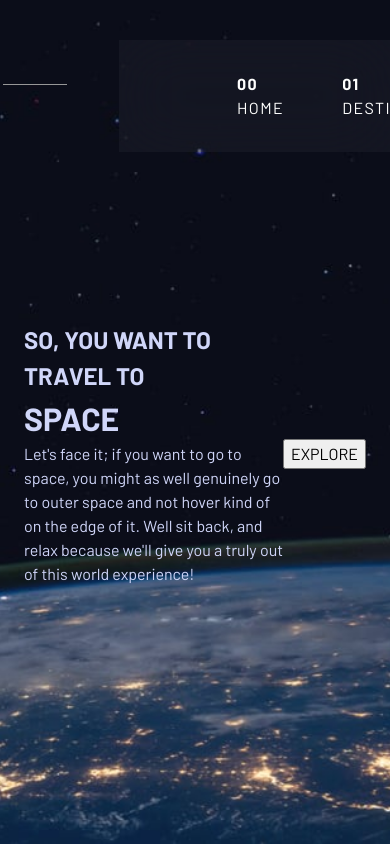
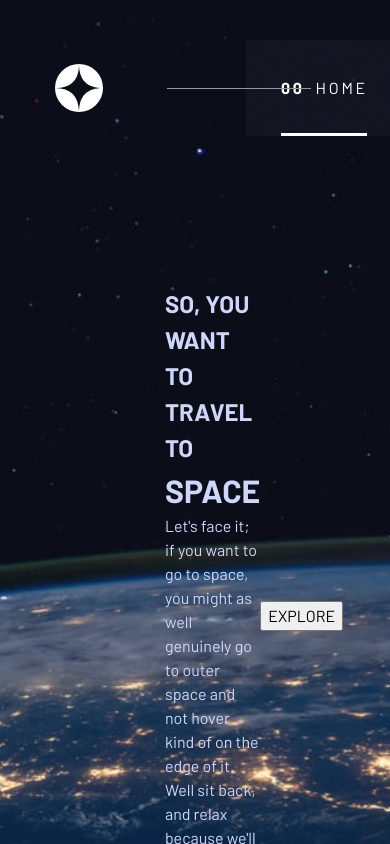
Before and after one commit to hayrapetyandavit/Space-Tourism, a React (Vite) app: page / in a window 390 px wide. Built offline with nearby package versions, Linux system fonts and the light colour scheme; a web font is replaced by a local one.

Commit message:
add header tablet styles

```diff
--- a/src/components/Header/index.tsx
+++ b/src/components/Header/index.tsx
@@ -1,9 +1,12 @@
-import React from "react";
+import React, { useState } from "react";
+import { Link } from "react-router-dom";
 import logo from "/assets/shared/logo.svg";
+
 import classes from "./styles.module.scss";
-import { Link } from "react-router-dom";
 
 const Header: React.FC = () => {
+  const [isLinkActive, setIsLinkActive] = useState<Boolean>(false);
+
   return (
     <header className={classes.header}>
       <div>
@@ -17,22 +20,23 @@ const Header: React.FC = () => {
         <ul className={classes.linksList}>
           <li>
             <Link className={classes.link} to="/">
-              <span className={classes.linkIndex}>00</span> HOME
+              <span className={classes.linkIndex}>00</span> home
+              <div className={classes.activeLink}></div>
             </Link>
           </li>
           <li>
             <Link className={classes.link} to="/destination">
-              <span className={classes.linkIndex}>01</span> DESTINATION
+              <span className={classes.linkIndex}>01</span> destination
             </Link>
           </li>
           <li>
             <Link className={classes.link} to="/crew">
-              <span className={classes.linkIndex}>02</span> CREW
+              <span className={classes.linkIndex}>02</span> crew
             </Link>
           </li>
           <li>
             <Link className={classes.link} to="/technology">
-              <span className={classes.linkIndex}>03</span> TECHNOLOGY
+              <span className={classes.linkIndex}>03</span> technology
             </Link>
           </li>
         </ul>
--- a/src/components/Header/styles.module.scss
+++ b/src/components/Header/styles.module.scss
@@ -3,54 +3,84 @@
   width: 100%;
   justify-content: space-between;
   align-items: center;
-  padding: 40px 0 0 55px;
+  margin: 40px 0 0 55px;
   display: flex;
   background: transparent;
   z-index: 3;
-}
-
   .headerHr {
-  display: inline-block;
+    // display: inline-block;
     border: none;
     border-top: solid 1px #979797;
     margin: 0;
     flex-grow: 1;
     margin-left: 64px;
   }
+}
 
 .navigationMenu {
+  width: 51vw;
+  max-height: 96px;
   display: flex;
+  justify-content: center;
   align-items: center;
-  background-color: hsla(0, 0%, 100%, 0.04);
-  backdrop-filter: blur(32px);
-}
-
+  background: rgba(255, 255, 255, 0.04);
+  backdrop-filter: blur(41px);
   .navHr {
-  display: inline-block;
     position: absolute;
-  top: 44px;
-  right: 780px;
-  width: 64px;
+    // display: inline-block;
+    top: 48px;
+    left: 0;
+    width: 65px;
     border: none;
     border-top: solid 1px #979797;
     margin: 0;
   }
+}
 
 .linksList {
-  max-height: 96px;
+  width: 65%;
   display: flex;
-  justify-content: space-between;
-  align-items: center;
-  gap: 58px;
-  padding: 16px 118px;
+  gap: 48px;
+  padding: 38px 0;
   list-style-type: none;
+  margin: 0;
 }
 
 .link {
-  word-spacing: 0.25rem;
-  letter-spacing: 1.4px;
+  display: flex;
+  gap: 11px;
+  font-size: 16px;
+  letter-spacing: 2.7px;
   color: #fff;
+  text-transform: uppercase;
   span {
-    font-weight: 800;
+    font-weight: 700;
+  }
+  .activeLink {
+    position: absolute;
+    bottom: 0;
+    width: 86px;
+    height: 3px;
+    background-color: #fff;
   }
 }
+
+@media (768px <= width <= 1439px) {
+  .header {
+    margin: 2px 0 0 39px;
+  }
+  hr {
+    display: none;
+  }
+  .link {
+    span {
+      display: none;
+    }
+    .activeLink {
+      width: 50px;
+    }
+  }
+}
+
+@media (width < 767.98px) {
+}
--- a/src/pages/Home/styles.module.scss
+++ b/src/pages/Home/styles.module.scss
@@ -6,7 +6,7 @@
   justify-content: space-between;
   align-items: center;
 
-  padding: 7rem 1.5rem 3rem;
+  padding: 387px 165px 0;
   overflow: auto;
 }
 
--- a/src/styles/_variables.scss
+++ b/src/styles/_variables.scss
@@ -0,0 +1,3 @@
+$dark: #0b0d17;
+$middle: #d0d6f9;
+$white: #fff;
```
Lines whose indentation alone changed are shown as unchanged.
